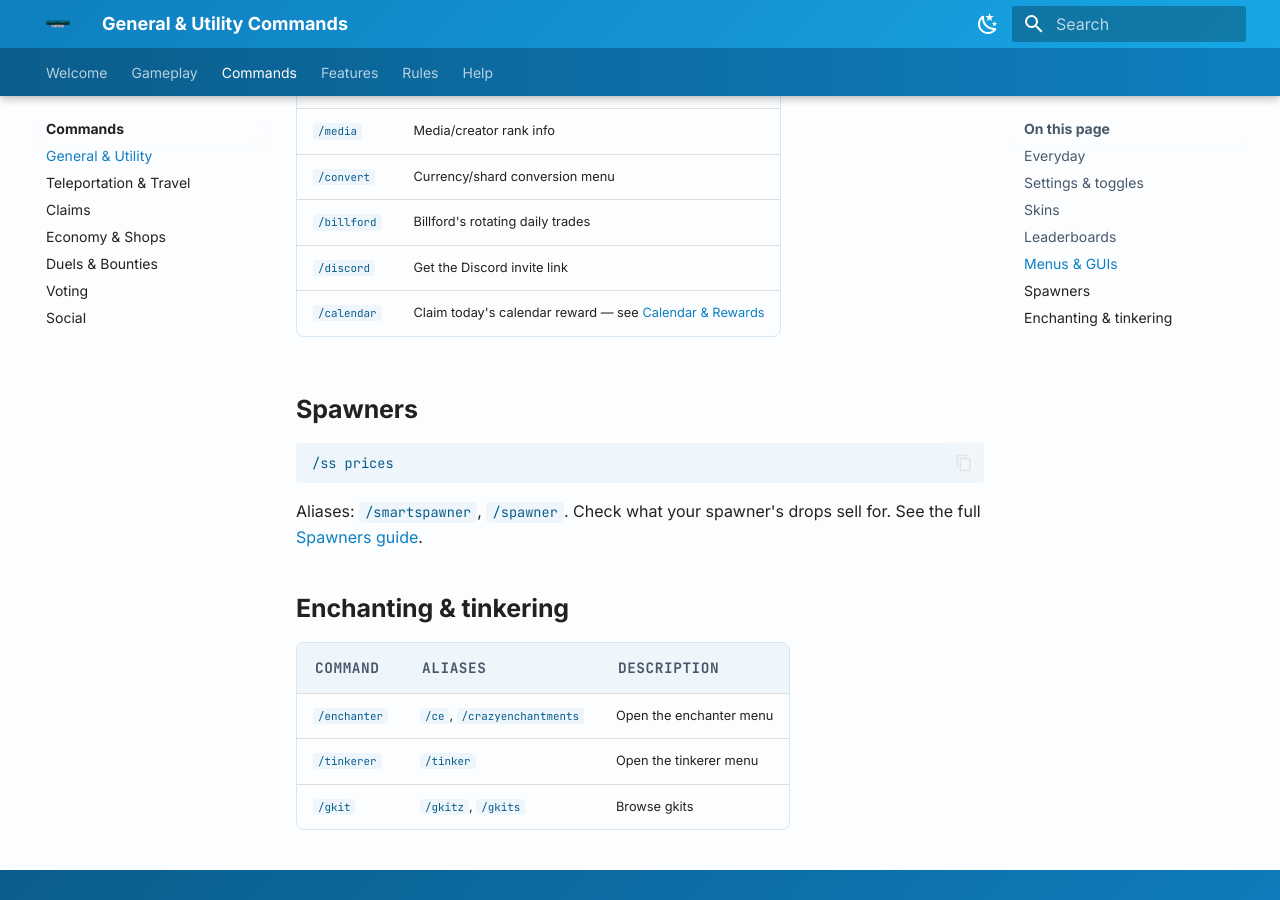
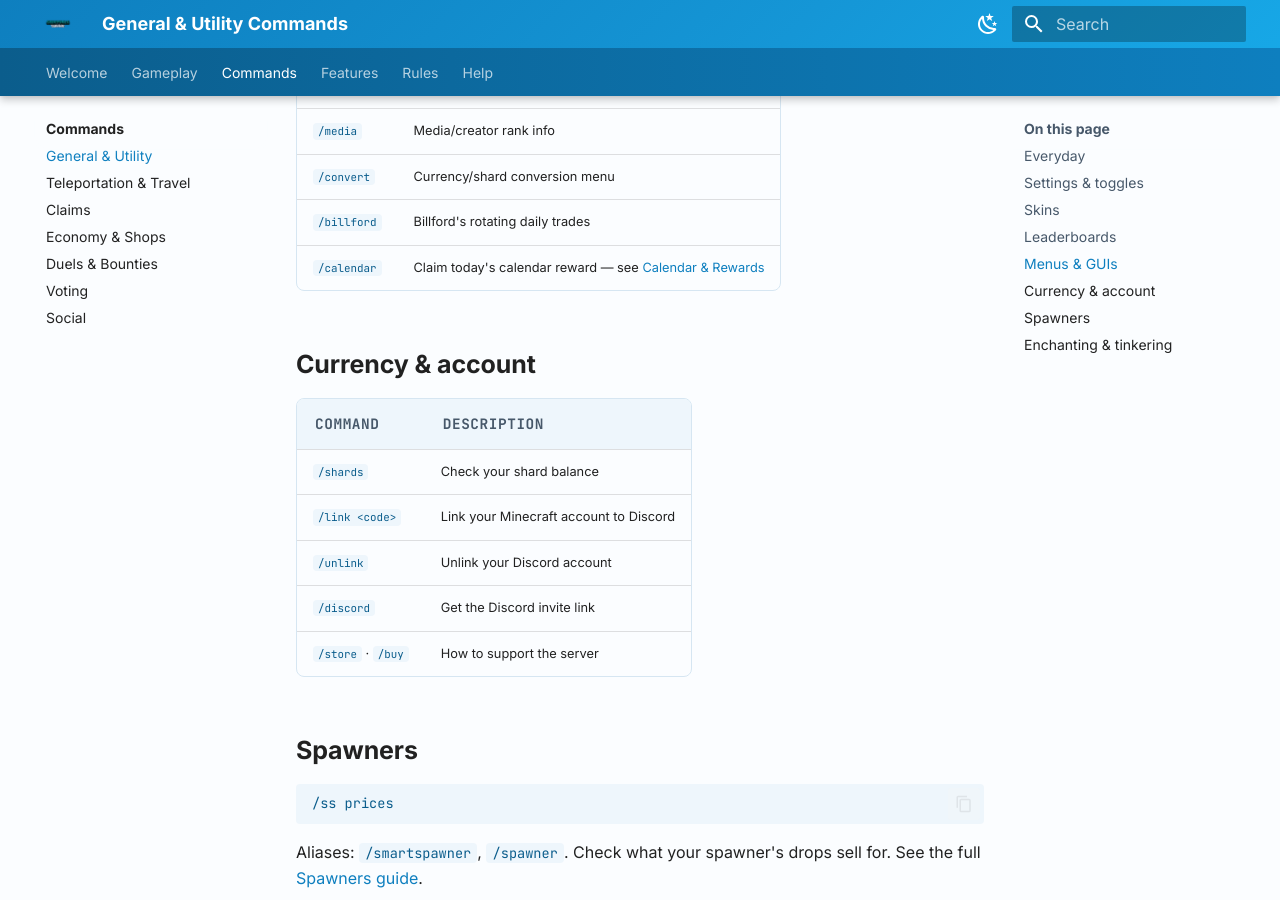
Before and after one commit to IsaiahJaiden/ShinyWiki, an MkDocs documentation site: the page built from docs/commands/general.md, in a window 1280 px wide and 900 px high, scrolled down 2021 px. Built offline with MkDocs 1.6.1 and Material for MkDocs 9.7.7, drawn with Linux system fonts in a browser that asks for light colours.

Commit message:
Add /shards, /link, /unlink, /store, /buy from DonutCustomCommands and mc-DiscordLink

```diff
--- a/docs/commands/general.md
+++ b/docs/commands/general.md
@@ -62,8 +62,17 @@ Opens the leaderboard menu — balance, shards, playtime, deaths, blocks broken/
 | `/media` | Media/creator rank info |
 | `/convert` | Currency/shard conversion menu |
 | `/billford` | Billford's rotating daily trades |
+| `/calendar` | Claim today's calendar reward — see [Calendar & Rewards](../features/calendar.md) |
+
+## Currency & account
+
+| Command | Description |
+|---|---|
+| `/shards` | Check your shard balance |
+| `/link <code>` | Link your Minecraft account to Discord |
+| `/unlink` | Unlink your Discord account |
 | `/discord` | Get the Discord invite link |
-| `/calendar` | Claim today's calendar reward — see [Calendar & Rewards](../features/calendar.md) |
+| `/store` · `/buy` | How to support the server |
 
 ## Spawners
 
```
Also changed, not shown: docs/commands/index.md (+3 -0 lines).
